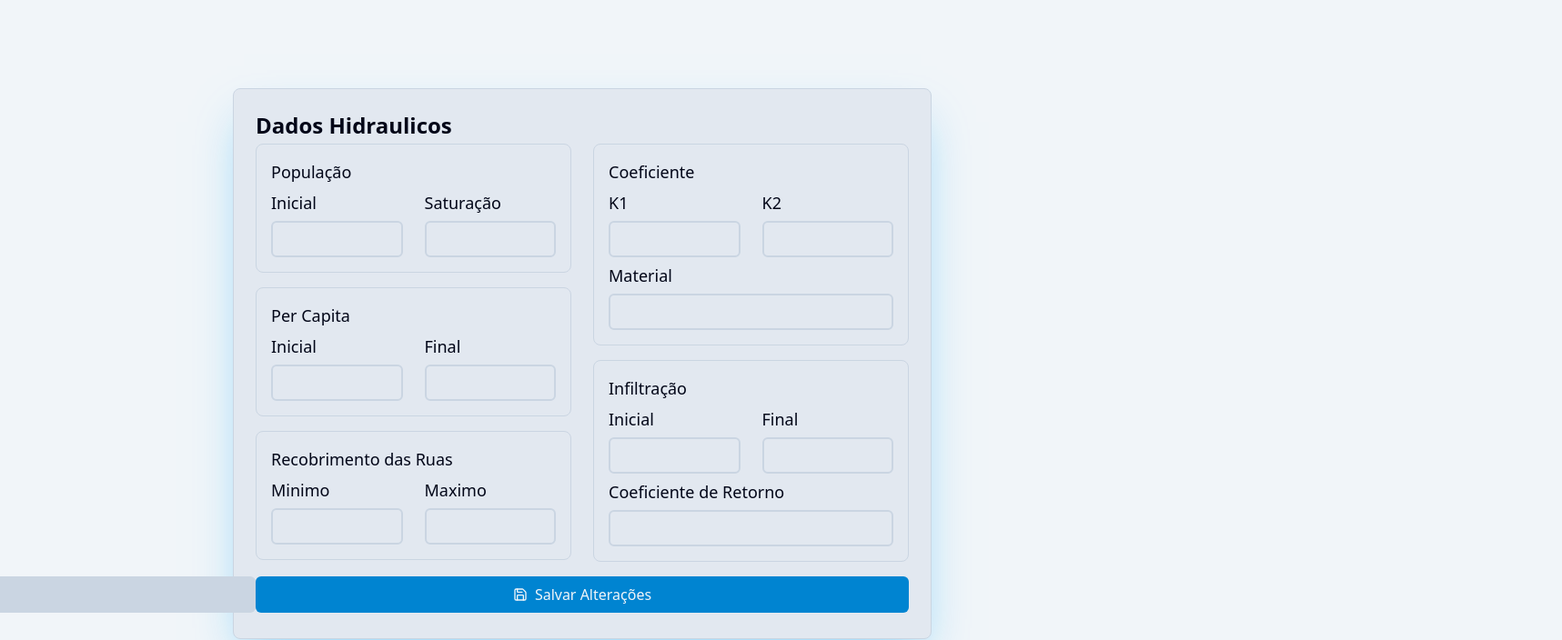
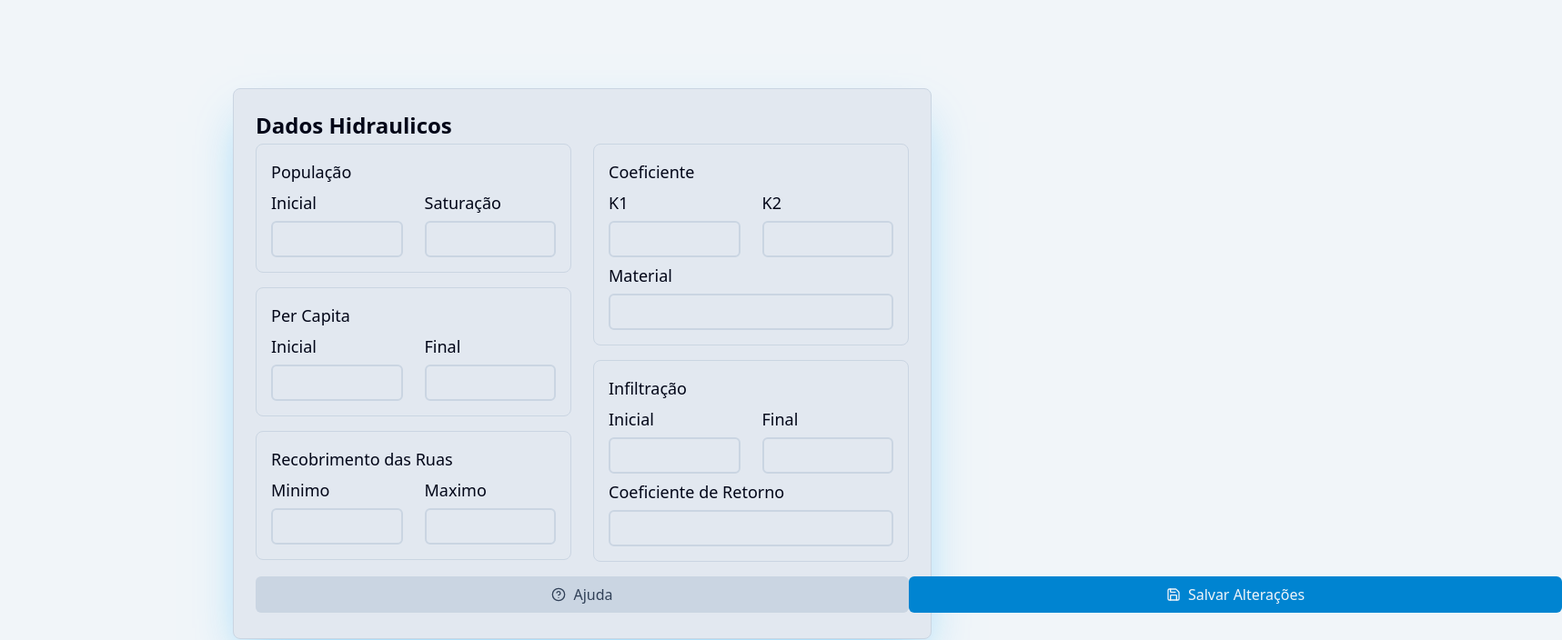
Before and after one commit to RCECAD/rcecad-nextjs, a Next.js app: page /hydraulic-data in a window 1280 px wide. Shown: the top 704 px of the page at 91% size, 1717 px wide, since content can reach past the window. Built offline with nearby package versions, Linux system fonts and the light colour scheme.

Commit message:
update: add justify-between

```diff
--- a/src/components/card/card-footer.tsx
+++ b/src/components/card/card-footer.tsx
@@ -4,5 +4,5 @@ interface CardFooterProps {
 	children: ReactNode | Array<ReactNode>;
 }
 export const CardFooter = ({ children }: Readonly<CardFooterProps>) => {
-	return <div className="flex w-full justify-end items-center">{children}</div>;
+	return <div className="flex w-full justify-between items-center">{children}</div>;
 };
```
